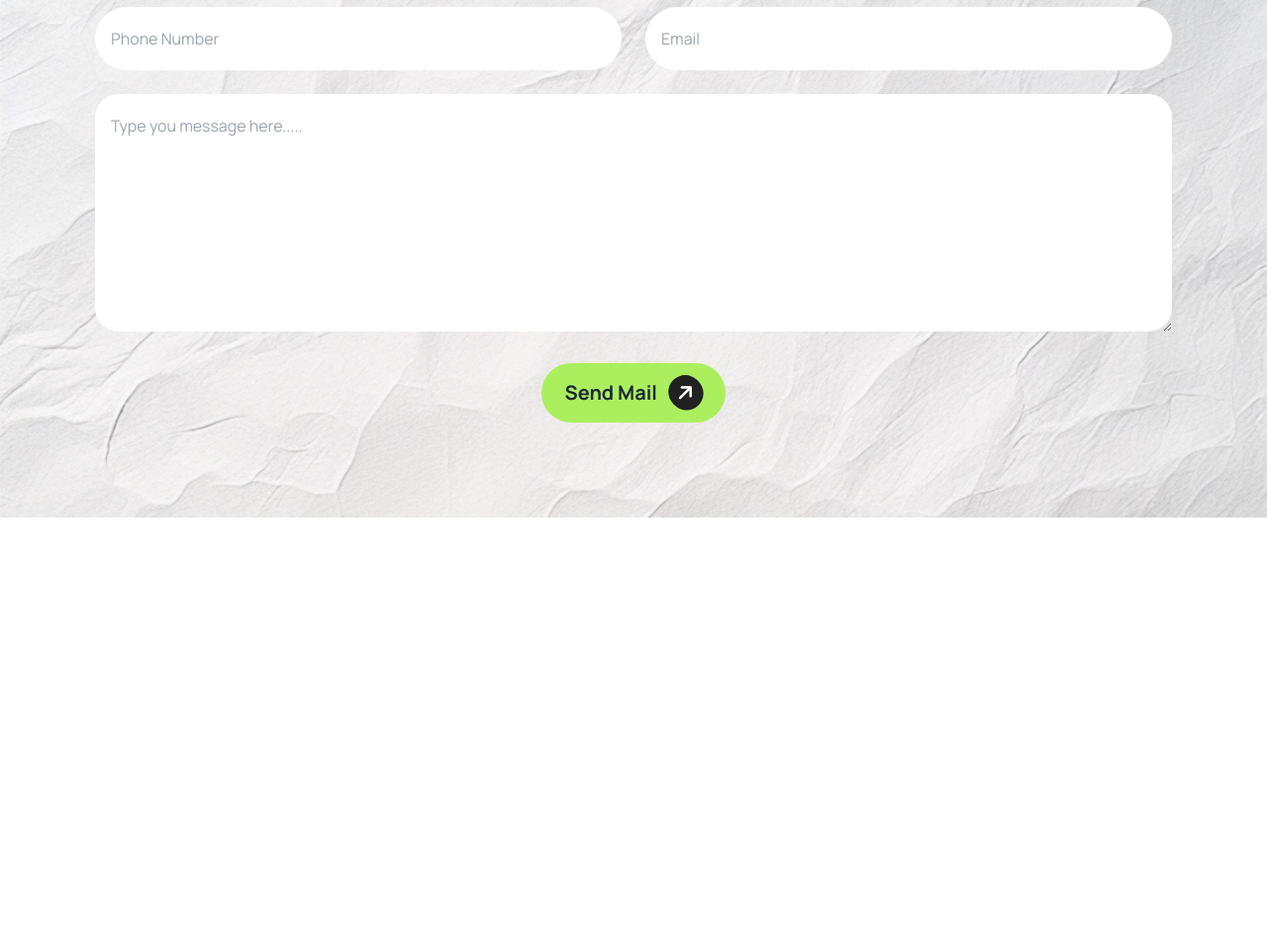
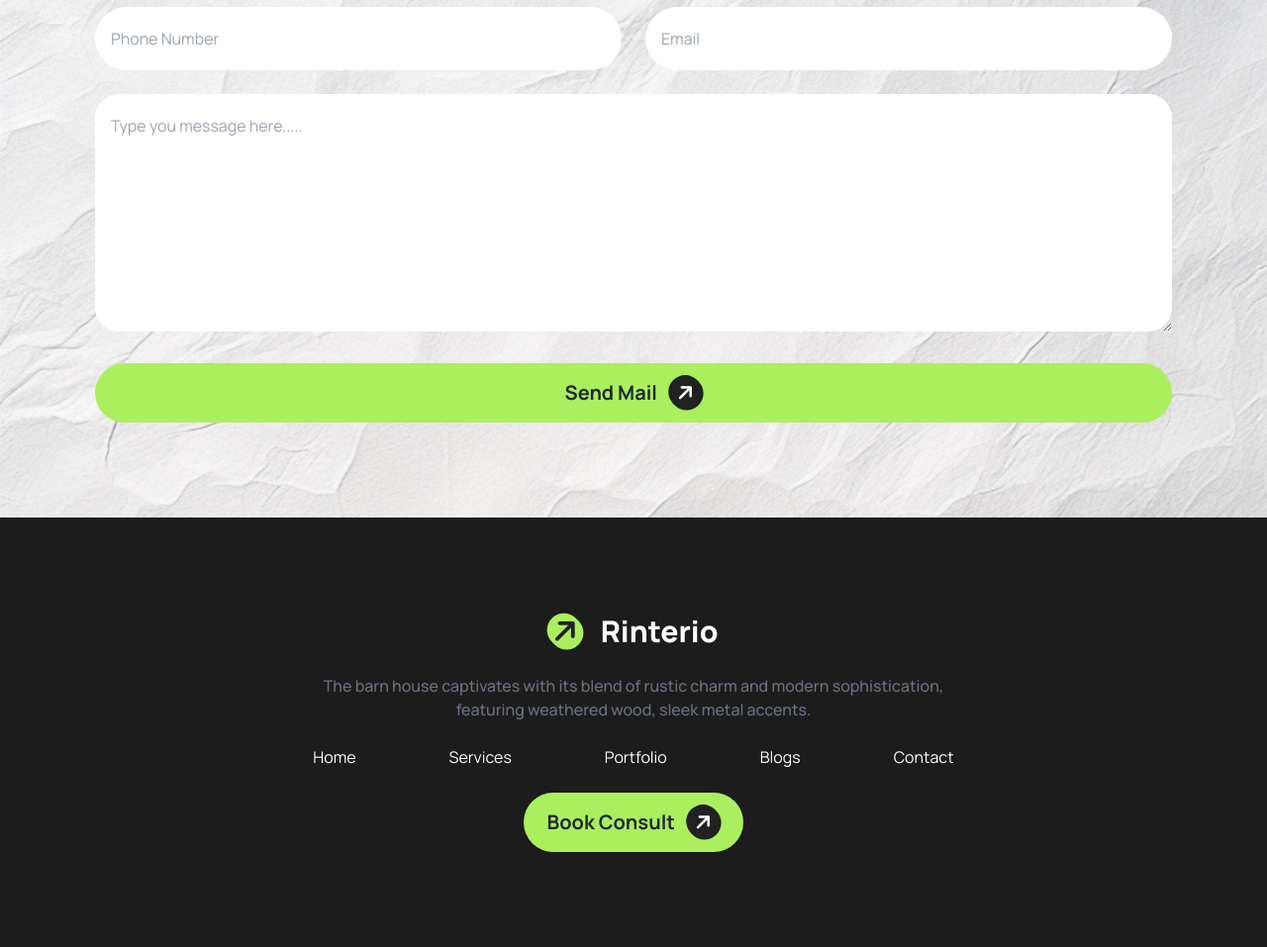
Before and after one commit to misbahcuir/rinterio, a plain HTML site: page index.html in a window 1280 px wide. Shown: the part 3251-4208 px from the top of the page at 99% size. Before the commit the page ends 3774 px from the top, so only its background shows below. Drawn offline with nearby package versions, Linux system fonts and the light colour scheme.

Commit message:
footer added

```diff
--- a/index.html
+++ b/index.html
@@ -185,7 +185,7 @@
 
         <!-- Portfolio Section -->
         <section>
-            <div class="container mx-auto px-4 py-4 lg:py-24 lg:px-0 space-y-4 lg:space-y-8">
+            <div class="container mx-auto px-4 py-8 lg:py-24 lg:px-0 space-y-4 lg:space-y-8">
                 <div class="flex justify-center">
                     <button class="bg-secondary text-title px-4 py-2 rounded-full font-bold ">
                         <i class="fa-solid fa-arrow-right mr-2 text-black"></i>
@@ -255,18 +255,38 @@
                     <input type="email" name="" id="" class="py-5 bg-white rounded-full pl-4 outline-primary" placeholder="Email">
                     <textarea name="" class="lg:col-span-2 py-5 bg-white rounded-3xl pl-4 h-60 outline-primary" placeholder="Type you message here....." id=""></textarea>
                 </div>
-                <div class="flex justify-center">
-                    <button class="w-full lg:w-auto bg-primary px-6 py-3 rounded-full text-xl font-bold">
-                        Send Mail
-                        <i class="fa-solid fa-arrow-right bg-title ml-2 p-2 rounded-full text-white -rotate-45"></i>
-                    </button>
-                </div>
+
+                <button class="w-full bg-primary px-6 py-3 rounded-full text-xl font-bold">
+                    Send Mail
+                    <i class="fa-solid fa-arrow-right bg-title ml-2 p-2 rounded-full text-white -rotate-45"></i>
+                </button>
             </div>
         </section>
     </main>
 
-    <footer>
-
+    <footer class="bg-[#1c1c1c]">
+        <div class="container mx-auto px-4 py-8 lg:py-24 lg:px-24 space-y-4 lg:space-y-8">
+            <div class="flex flex-col justify-center items-center gap-6">
+                <a class="text-white text-3xl font-extrabold">
+                  <i class="fa-solid fa-arrow-right bg-primary p-1 mr-3 rounded-full text-title -rotate-45"></i>
+                  Rinterio
+                </a>
+                <p class="text-gray-500 font-medium text-center px-6 lg:w-2/3 mx-auto">
+                    The barn house captivates with its blend of rustic charm and modern sophistication, featuring weathered wood, sleek metal accents.
+                </p>
+                <ul class="flex flex-col lg:flex-row lg:justify-around w-2/3 gap-4 text-white text-center">
+                    <li><a>Home</a></li>
+                    <li><a>Services</a></li>
+                    <li><a>Portfolio</a></li>
+                    <li><a>Blogs</a></li>
+                    <li><a>Contact</a></li>
+                </ul>
+                <button class="w-full md:w-auto bg-primary px-6 py-3 rounded-full text-xl font-bold">
+                    Book Consult
+                    <i class="fa-solid fa-arrow-right bg-title ml-2 p-2 rounded-full text-white -rotate-45"></i>
+                </button>
+            </div>
+        </div>
     </footer>
 </body>
 </html>
```
